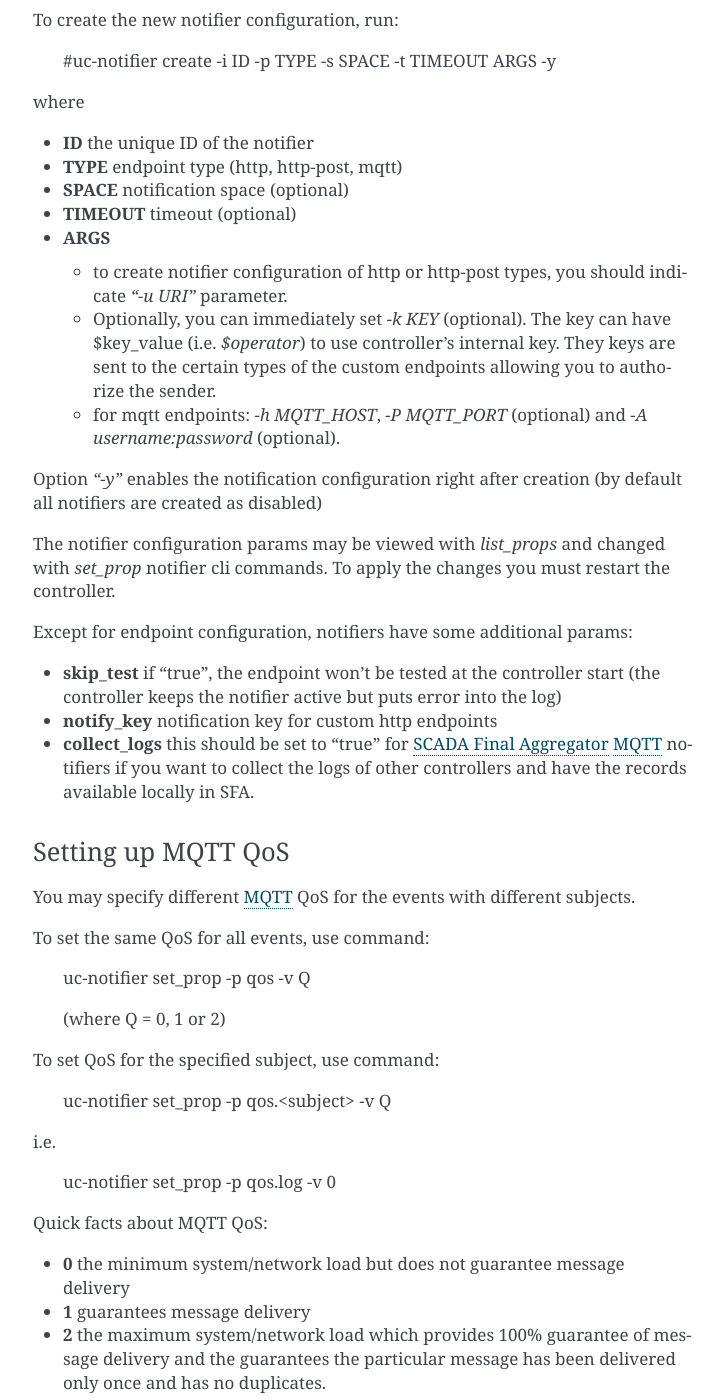
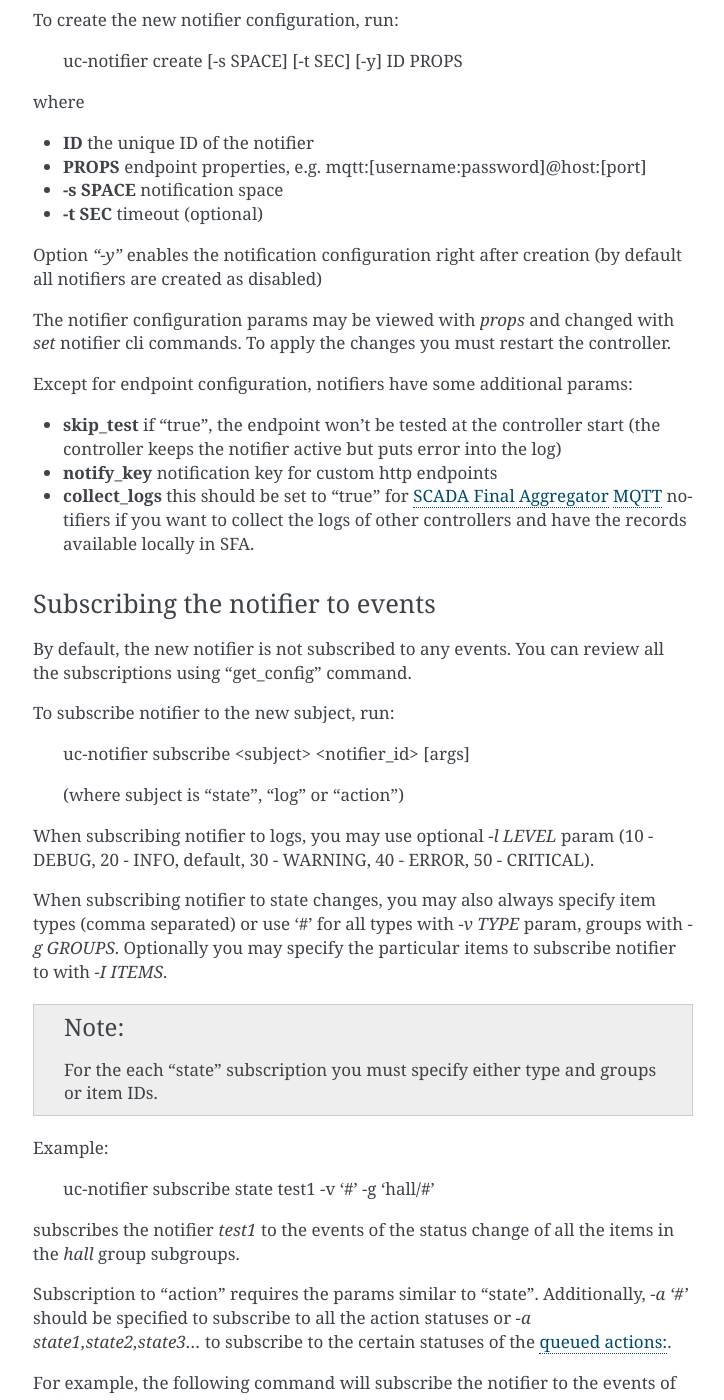
Before and after one commit to alttch/eva3, a Sphinx documentation site: the page built from doc/notifiers.rst, in a window 1280 px wide and 1400 px high, scrolled down 2196 px. Shown: the whole window, without its empty margins (387-1111 px from the left). Built offline with Sphinx 7.4.7, drawn with Linux system fonts in a browser that asks for light colours; some of the changed text lies outside the part shown.

Commit message:
mqtt ssl and new notifier cli

```diff
--- a/doc/notifiers.rst
+++ b/doc/notifiers.rst
@@ -105,36 +105,26 @@ target.
 
 Let's test the endpoint (for mqtt the system will try to publish [space]/test)
 
-    # uc-notifier test -i eva_1
-    notifier eva_1 test passed
+    # uc-notifier test eva_1
+    OK
 
 To create the new notifier configuration, run:
 
-    #uc-notifier create -i ID -p TYPE -s SPACE -t TIMEOUT ARGS -y
+    uc-notifier create [-s SPACE] [-t SEC] [-y] ID PROPS
 
 where
 
 * **ID** the unique ID of the notifier
-* **TYPE** endpoint type (http, http-post, mqtt)
-* **SPACE** notification space (optional)
-* **TIMEOUT** timeout (optional)
-* **ARGS**
-
-  * to create notifier configuration of http or http-post types, you should
-    indicate *"-u URI"* parameter.
-  * Optionally, you can immediately set *-k KEY* (optional). The key can have
-    $key_value (i.e. *$operator*) to use controller's internal key. They keys
-    are sent to the certain types of the custom endpoints allowing you to
-    authorize the sender.
-  * for mqtt endpoints: *-h MQTT_HOST*, *-P MQTT_PORT* (optional) and *-A
-    username:password* (optional).
+* **PROPS** endpoint properties, e.g. mqtt:[username:password]@host:[port]
+* **-s SPACE** notification space
+* **-t SEC** timeout (optional)
 
 Option *"-y"* enables the notification configuration right after creation (by
 default all notifiers are created as disabled)
 
-The notifier configuration params may be viewed with *list_props* and changed
-with *set_prop* notifier cli commands. To apply the changes you must restart
-the controller.
+The notifier configuration params may be viewed with *props* and changed with
+*set* notifier cli commands. To apply the changes you must restart the
+controller.
 
 Except for endpoint configuration, notifiers have some additional params:
 
@@ -145,35 +135,6 @@ Except for endpoint configuration, notifiers have some additional params:
   :ref:`MQTT<mqtt_>` notifiers if you want to collect the logs of other
   controllers and have the records available locally in SFA.
 
-Setting up MQTT QoS
-~~~~~~~~~~~~~~~~~~~
-
-You may specify different :ref:`MQTT<mqtt_>` QoS for the events with different
-subjects.
-
-To set the same QoS for all events, use command:
-
-    uc-notifier set_prop -p qos -v Q
-
-    (where Q = 0, 1 or 2)
-
-To set QoS for the specified subject, use command:
-
-    uc-notifier set_prop -p qos.<subject> -v Q
-
-i.e.
-
-    uc-notifier set_prop -p qos.log -v 0
-
-Quick facts about MQTT QoS:
-
-* **0**  the minimum system/network load but does not guarantee message
-  delivery
-* **1** guarantees message delivery
-* **2**  the maximum system/network load which provides 100% guarantee of
-  message delivery and the guarantees the particular message has been delivered
-  only once and has no duplicates.
-
 Subscribing the notifier to events
 ~~~~~~~~~~~~~~~~~~~~~~~~~~~~~~~~~~
 
@@ -182,7 +143,7 @@ review all the subscriptions using "get_config" command.
 
 To subscribe notifier to the new subject, run:
 
-    uc-notifier subscribe <-p subject> [args]
+    uc-notifier subscribe <subject> <notifier_id> [args]
 
     (where subject is "state", "log" or "action")
 
@@ -190,21 +151,21 @@ When subscribing notifier to logs, you may use optional *-l LEVEL* param (10 -
 DEBUG, 20 - INFO, default, 30 - WARNING, 40 - ERROR, 50 - CRITICAL).
 
 When subscribing notifier to state changes, you may also always specify item
-types (comma separated) or use '#' for all types with *-v TYPES* param, groups
+types (comma separated) or use '#' for all types with *-v TYPE* param, groups
 with *-g GROUPS*. Optionally you may specify the particular items to subscribe
 notifier to with *-I ITEMS*.
 
 .. note::
 
-    For the each "state" subscription you must specify either types and groups
+    For the each "state" subscription you must specify either type and groups
     or item IDs.
 
 Example:
 
-    uc-notifier subscribe -i test2 -p state -v '#' -g 'hall/#'
+    uc-notifier subscribe state test1 -v '#' -g 'hall/#'
 
-subscribes the notifier to the events of the status change of all the items in
-the 'hall' group subgroups.
+subscribes the notifier *test1* to the events of the status change of all the
+items in the *hall* group subgroups.
 
 Subscription to "action" requires the params similar to "state". Additionally,
 *-a '#'* should be specified to subscribe to all the action statuses or *-a
@@ -216,14 +177,14 @@ all failed actions:
 
 .. code-block:: bash
 
-    uc-notifier subscribe -i test2 -p action -v '#' -g '#' -a dead,refused,canceled,ignored,failed,terminated
+    uc-notifier subscribe action test2 -v '#' -g '#' -a dead,refused,canceled,ignored,failed,terminated
 
 Once created, the subscription can't be changed, but new subscription to the
 same subject replaces the configuration of the previous one.
 
 To unsubscribe the notifier from the subject, run:
 
-    uc-notifier unsubscribe [-p subject]
+    uc-notifier unsubscribe [subject] <notifier_id>
 
 if the subject is not specified, the notifier will be unsubscribed from all
 notification subjects.
@@ -283,7 +244,51 @@ collecting the reports from MQTT server (space/log), pass them further via the
 local notification system and have them available via API. In order to enable
 this function, set param *collect_logs* to true in the notifier configuration:
 
-    sfa-notifier set_prop -i eva_1 -p collect_logs -v true
+    sfa-notifier set eva_1 collect_logs true
+
+Setting up MQTT SSL
+~~~~~~~~~~~~~~~~~~~
+
+If MQTT server requires SSL connection, the following notifier properties
+should be set:
+
+* **ca_certs** CA certificates file (e.g. for Debian/Ubuntu:
+  */etc/ssl/certs/ca-certificates.crt*), required. SSL client connection is
+  enabled as soon as this property is set.
+
+* **certfile** SSL certificate file, if required for authentication
+
+* **keyfile** SSL key file for SSL cert
+
+Setting up MQTT QoS
+~~~~~~~~~~~~~~~~~~~
+
+You may specify different :ref:`MQTT<mqtt_>` QoS for the events with different
+subjects.
+
+To set the same QoS for all events, use command:
+
+    uc-notifier <notifier_id> set qos <Q>
+
+    (where Q = 0, 1 or 2)
+
+To set QoS for the specified subject, use command:
+
+    uc-notifier <notifier_id> set qos.<subject> <Q>
+
+e.g.
+
+    uc-notifier eva_1 set qos.log 0
+
+Quick facts about MQTT QoS:
+
+* **0**  the minimum system/network load but does not guarantee message
+  delivery
+* **1** guarantees message delivery
+* **2**  the maximum system/network load which provides 100% guarantee of
+  message delivery and the guarantees the particular message has been delivered
+  only once and has no duplicates.
+
 
 Use MQTT for updating the item states
 ~~~~~~~~~~~~~~~~~~~~~~~~~~~~~~~~~~~~~
--- a/doc/sys_api.rst
+++ b/doc/sys_api.rst
@@ -131,7 +131,7 @@ subsystem, use SYS API on the respective address/port.
 
 Parameters:
 
-* **k** API key with "sysfunc=yes" permissions
+* **k** API key with "allow=lock" permissions
 * **l** lock ID (arbitrary)
 * **t** maximum timeout (seconds) to get token (optionally)
 * **e** time after which token is automatically unlocked (if absent, token may
@@ -153,7 +153,7 @@ Releases the previously requested lock token.
 
 Parameters:
 
-* **k** API key with "sysfunc=yes" permissions
+* **k** API key with "allow=lock" permissions
 * **l** lock token ID
 
 returns JSON dict { "result" : "OK" }. In case token is already
```
